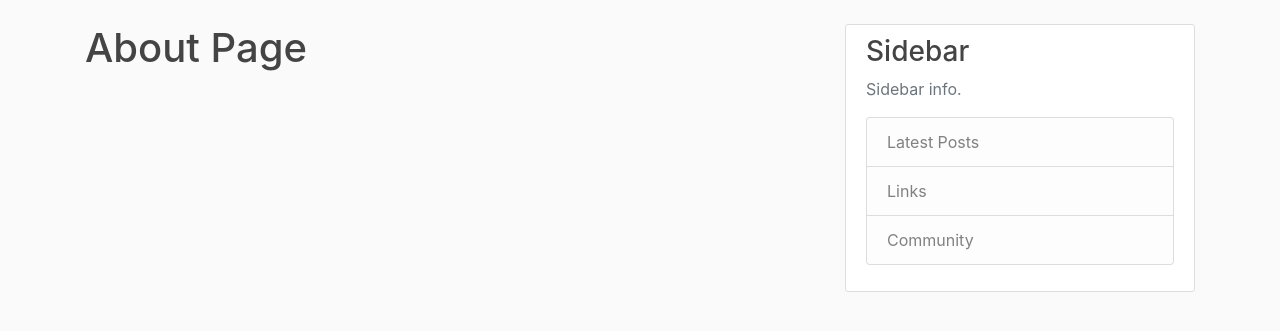
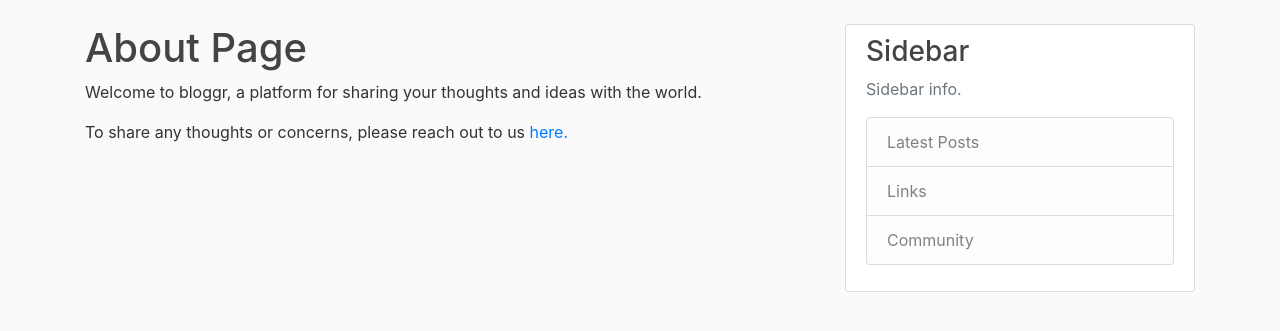
Before and after one commit to filipe-gomes/django_blog, a Django app: page /about/ in a window 1280 px wide. Shown: the part 56-387 px from the top of the page. Run offline with Django 3.2, Linux system fonts and the light colour scheme; some libraries are stand-ins or nearby versions.

Commit message:
Update to About page

```diff
--- a/blog/models.py
+++ b/blog/models.py
@@ -7,7 +7,7 @@ from django.urls import reverse
 class Post(models.Model):
     title = models.CharField(max_length=100)
     content = models.TextField()
-    image = models.ImageField(upload_to='posts/%Y/%m/%d/', null=True, blank=True)
+    image = models.ImageField(upload_to='media/', null=True, blank=True)
     date_posted = models.DateTimeField(default=timezone.now)
     author = models.ForeignKey(User, on_delete=models.CASCADE)
 
--- a/blog/templates/blog/about.html
+++ b/blog/templates/blog/about.html
@@ -1,4 +1,10 @@
 {% extends "blog/base.html" %}
 {% block content %}
     <h1>About Page</h1>
+        <div>
+            <p>Welcome to bloggr, a platform for sharing your thoughts and ideas with the world.</p>
+            <p>To share any thoughts or concerns, please reach out to us
+                <a href="mailto:filipegomes404@gmail.com">here.</a>
+            </p>
+        </div>
 {% endblock content %}
```
